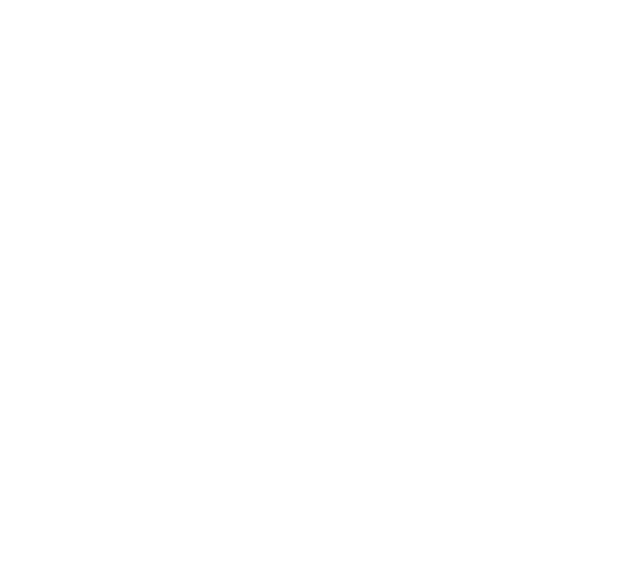
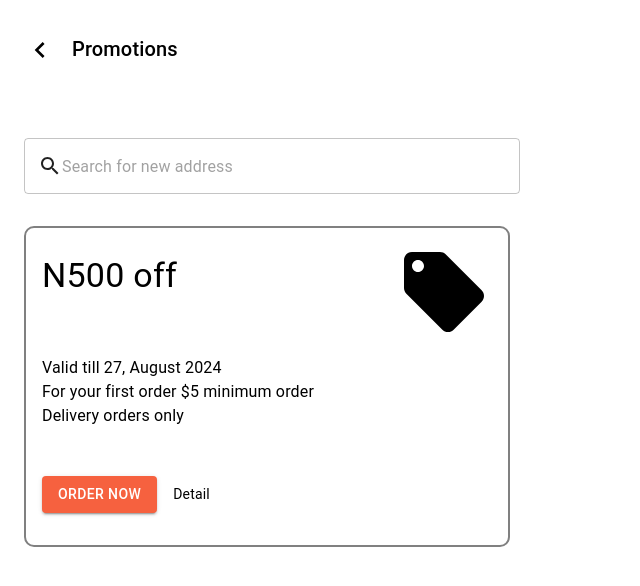
Before and after one commit to Lampnet-Technologies/Fudex-Multivendor-, a React (Create React App) app: page /promotions in a window 1280 px wide. Before the commit this address had no page. Shown: the top 586 px of the page, without its empty margins (0-640 px from the left). Built offline with nearby package versions, Linux system fonts and the light colour scheme.

Commit message:
designed the searchfield component and started the promotionspage

```diff
--- a/src/App.js
+++ b/src/App.js
@@ -5,7 +5,8 @@
 import ProfilePage from './Pages/UserAccount/ProfilePage/ProfilePage';
 import ProfileDetails from './Pages/UserAccount/ProfileDetails/ProfileDetails';
 import SettingsPage from './Pages/UserAccount/Settings/SettingsPage';
-// import AddressScreen from './Pages/Address/Address';
+import PromotionsPage from './Pages/UserAccount/Promotions/PromotionsPage';
+import AddressScreen from './Pages/Address/Address';
 
 
 const App = () => {
@@ -13,9 +14,11 @@
     <Router>
       <Routes>
         <Route path="/" element={<AccountPage />} />
+        <Route path="/address" element={<AddressScreen />} />
         <Route path="/profile" element={<ProfilePage />} />
         <Route path="/profile-details" element={<ProfileDetails />} />
         <Route path="/settings" element={<SettingsPage />} />
+        <Route path="/promotions" element={<PromotionsPage />} />
       </Routes>
     </Router>
   );
--- a/src/Pages/UserAccount/AccountPage/AccountPage.jsx
+++ b/src/Pages/UserAccount/AccountPage/AccountPage.jsx
@@ -28,6 +28,10 @@
 
   const handleSettingsClick = () => {
     navigate('/settings');
+  };
+
+  const handlePromotionsClick = () => {
+    navigate('/promotions');
   };
 
   return (
@@ -106,7 +110,7 @@
           </div>
             <ChevronIcon direction='right' className="icon" />
         </div>
-        <div className='preferences-category'>
+        <div className='preferences-category' onClick={handlePromotionsClick}>
           <div className="preference">
             <CardGiftcardIcon fontSize='2rem' className="icon" />
             <Typography variant="caption" >Promotions</Typography>
--- a/src/Pages/UserAccount/ProfilePage/ProfilePage.jsx
+++ b/src/Pages/UserAccount/ProfilePage/ProfilePage.jsx
@@ -17,7 +17,11 @@
   };
   const handleCloseClick = () => {
     navigate('/')
-  }
+  };
+  const handleHomeIconClick = () => {
+    navigate('/address');
+  };
+
   return (
     <Container maxWidth="xl" className="container">
 
@@ -50,7 +54,7 @@
         <Typography variant="h6" className="header">Saved Places</Typography>
         <div className="place">
           <HomeIcon className="icon" />
-          <div className="place-text">
+          <div className="place-text" onClick={handleHomeIconClick}>
             <Typography variant="body1">Home</Typography>
             <Typography variant="body2" className="add-text">Add Home</Typography>
           </div>
--- /dev/null
+++ b/src/Pages/UserAccount/Promotions/PromotionsPage.jsx
@@ -0,0 +1,70 @@
+import React, { useState } from 'react';
+import { useNavigate } from 'react-router-dom';
+import { Container, Typography, Box, Button } from '@mui/material';
+import ChevronIcon from '../../../Components/ChevronIcon';
+import SearchField from '../../../Components/SearchField/SearchField';
+import LocalOfferIcon from '@mui/icons-material/LocalOffer';
+
+const PromotionsPage = () => {
+  const [address, setAddress] = useState('');
+  const navigate = useNavigate();
+
+  const handleChevronClick = () => {
+    navigate('/');
+  };
+
+  const handleAddressChange = (event) => {
+    setAddress(event.target.value);
+  };
+
+  return (
+    <Container maxWidth="xl" sx={{ padding: '2rem', display: 'flex', flexDirection: 'column', alignItems: 'left' }}>
+      {/* Top Section */}
+      <Box
+        display="flex"
+        alignItems="center"
+        sx={{ cursor: 'pointer', marginBottom: '2rem' }}
+        onClick={handleChevronClick}
+      >
+        <ChevronIcon size="2rem" />
+        <Typography variant="h6" sx={{ marginLeft: '1rem' }}>Promotions</Typography>
+      </Box>
+
+      {/* Search Field */}
+      <Box sx={{ width: '100%', maxWidth: '1000px', display: 'flex', justifyContent: 'center', marginBottom: '2rem' }}>
+        <SearchField handleAddressChange={handleAddressChange} address={address} />
+      </Box>
+
+      {/* Promotion Box */}
+      <Box
+        sx={{
+          border: '2px solid grey',
+          borderRadius: '10px',
+          padding: '1rem',
+          width: '100%',
+          maxWidth: '450px',
+          display: 'flex',
+          flexDirection: 'column',
+          alignItems: 'flex-start',
+          justifyContent: 'space-between',
+        }}
+      >
+        <Box sx={{ display: 'flex', justifyContent: 'space-between', width: '100%', alignItems: 'center' }}>
+          <Typography variant="h4" sx={{ marginBottom: '2rem'}}>N500 off</Typography>
+          <LocalOfferIcon sx={{ fontSize: '6rem' }} />
+        </Box>
+        <Typography variant="body1" sx={{ margin: '1rem 0', maxWidth: '300px' }}>
+          Valid till 27, August 2024<br/>
+          For your first order $5 minimum order
+          Delivery orders only
+        </Typography>
+            <Box sx={{ display: 'flex', alignItems: 'center', marginTop: '2rem', paddingBottom: '1rem' }}>
+                <Button variant="contained" sx={{ marginRight: '1rem', backgroundColor: '#F6613F' }}>Order Now</Button>
+                <Typography variant="body2" sx={{ cursor: 'pointer' }}>Detail</Typography>
+            </Box>
+      </Box>
+    </Container>
+  );
+};
+
+export default PromotionsPage;
--- /dev/null
+++ b/src/components/SearchField/SearchField.jsx
@@ -0,0 +1,24 @@
+import React from 'react';
+import { Grid, TextField } from '@mui/material';
+import SearchIcon from '@mui/icons-material/Search';
+
+const SearchField = ({ handleAddressChange, address }) => {
+  return (
+    <Grid container spacing={1} alignItems="flex-start" justifyContent="flex-start" sx={{ marginTop: '2rem' }}>
+      <Grid item xs={10} sm={8} md={6}>
+        <TextField
+          fullWidth
+          variant="outlined"
+          placeholder="Search for new address"
+          InputProps={{
+            startAdornment: <SearchIcon />,
+          }}
+          onChange={handleAddressChange}
+          value={address}
+        />
+      </Grid>
+    </Grid>
+  );
+};
+
+export default SearchField;
```
Also changed, not shown: src/components/Toggler/ToggleSwitch.jsx (renamed from src/components/Toggler/ToggleSwitch.js).
